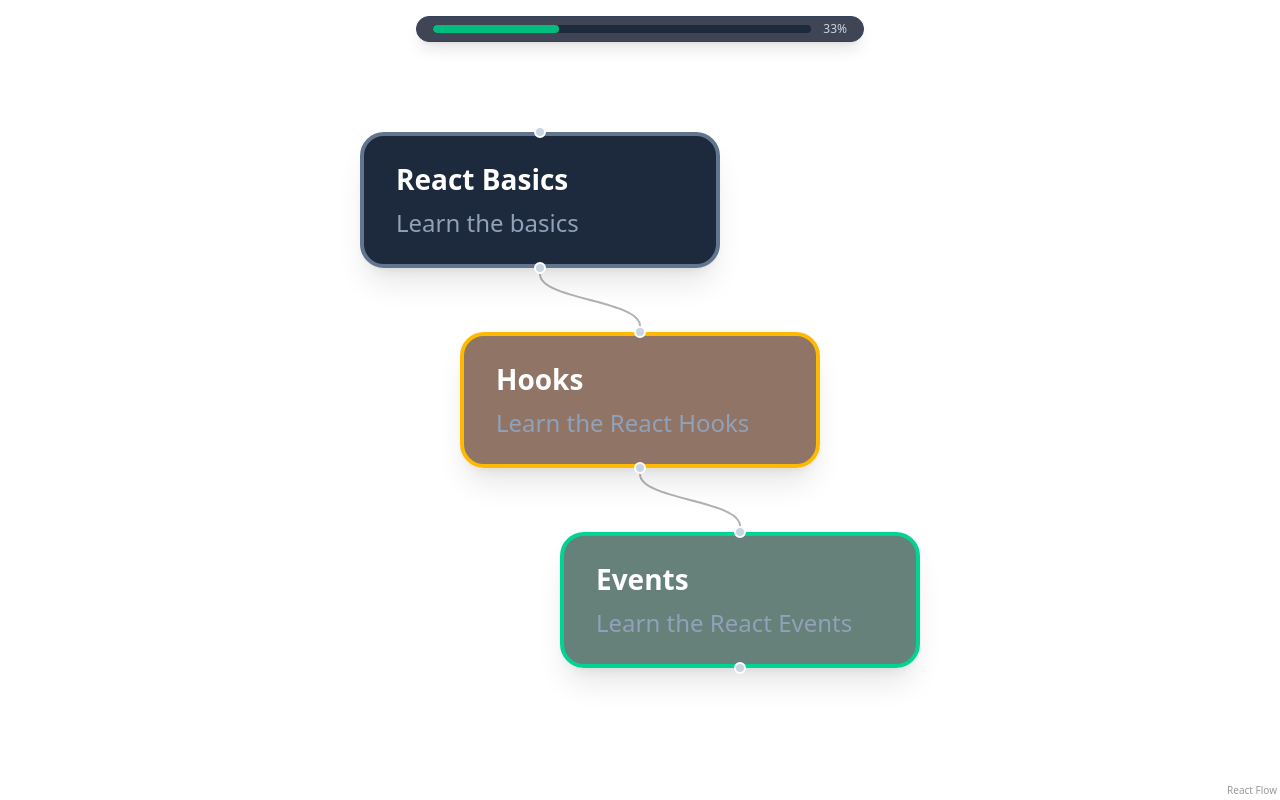
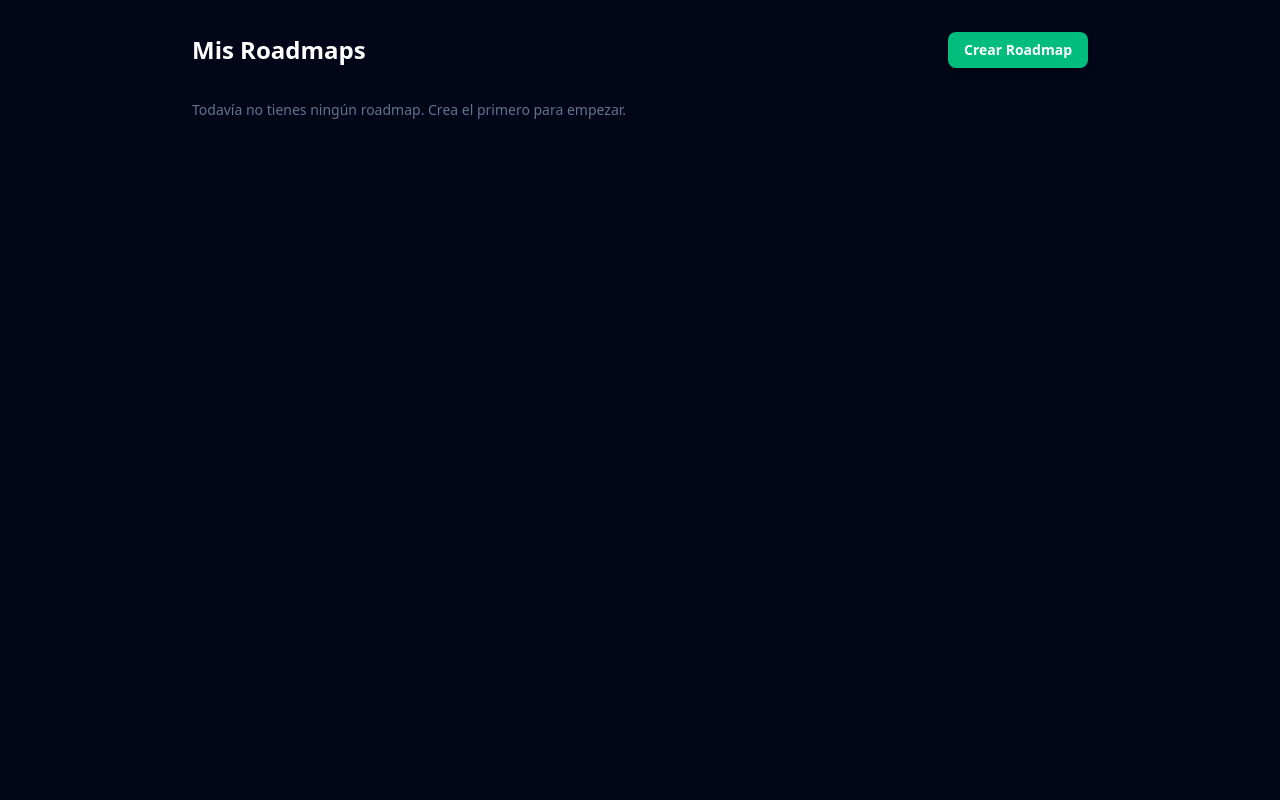
Before and after one commit to RubenColladoDiaz/SkillMap, a Next.js app: page / in a window 1280 px wide. Built offline with nearby package versions, Linux system fonts and the light colour scheme.

Commit message:
roadmaps

```diff
--- a/src/app/page.tsx
+++ b/src/app/page.tsx
@@ -1,12 +1,73 @@
 "use client";
 
-import { ReactFlowProvider } from "@xyflow/react";
-import Canvas from "./pages/Canvas";
+import { useEffect, useState } from "react";
+import { Roadmap } from "./types/Roadmap";
+import { useRouter } from "next/navigation";
+import Link from "next/link";
 
-export default function Home() {
+export default function Dashboard() {
+  const router = useRouter();
+
+  const [roadmaps, setRoadmaps] = useState<Roadmap[]>([]);
+
+  useEffect(() => {
+    if (localStorage.getItem("roadmaps") !== null) {
+      const roadmaps: Roadmap[] = JSON.parse(
+        localStorage.getItem("roadmaps") ?? "",
+      );
+      setRoadmaps(roadmaps);
+    }
+  }, []);
+
+  function createRoadmap() {
+    const uniqueId = crypto.randomUUID();
+    const newRoadmap: Roadmap = {
+      id: uniqueId,
+      name: "Nuevo Roadmap",
+      description: "",
+      nodes: [],
+      edges: [],
+    };
+    const updatedRoadmaps = [...roadmaps, newRoadmap];
+    setRoadmaps(updatedRoadmaps);
+    localStorage.setItem("roadmaps", JSON.stringify(updatedRoadmaps));
+    router.push("/roadmaps/" + uniqueId);
+  }
+
   return (
-    <ReactFlowProvider>
-      <Canvas />
-    </ReactFlowProvider>
+    <div className="min-h-screen bg-slate-950 p-8">
+      <div className="mx-auto max-w-4xl">
+        <div className="mb-8 flex items-center justify-between">
+          <h1 className="text-2xl font-bold text-white">Mis Roadmaps</h1>
+          <button
+            onClick={createRoadmap}
+            className="rounded-lg bg-emerald-500 px-4 py-2 text-sm font-semibold text-white shadow-md hover:bg-emerald-400"
+          >
+            Crear Roadmap
+          </button>
+        </div>
+
+        {roadmaps.length === 0 ? (
+          <p className="text-sm text-slate-500">
+            Todavía no tienes ningún roadmap. Crea el primero para empezar.
+          </p>
+        ) : (
+          <div className="grid grid-cols-1 gap-4 sm:grid-cols-2 md:grid-cols-3">
+            {roadmaps.map((roadmap) => (
+              <Link
+                key={roadmap.id}
+                href={`/roadmaps/${roadmap.id}`}
+                className="rounded-xl border border-slate-700 bg-slate-900 p-5 shadow-lg transition hover:border-emerald-400 hover:shadow-emerald-500/10"
+              >
+                <p className="font-semibold text-white">{roadmap.name}</p>
+                <p className="mt-1 text-xs text-slate-500">
+                  {roadmap.nodes.length} nodos
+                </p>
+              </Link>
+            ))}
+          </div>
+        )}
+      </div>
+    </div>
   );
 }
--- a/src/app/pages/Canvas.tsx
+++ b/src/app/pages/Canvas.tsx
@@ -14,6 +14,7 @@ import { Difficulty, SkillNode, SkillNodeStatus } from "../types/SkillNode";
 import UpdaterNode from "../flow/nodes/UpdaterNode";
 import EditNode from "../components/nodes/EditNode";
 import ProgressBar from "../components/ProgressBar";
+import { Roadmap } from "../types/Roadmap";
 
 const nodeStructures: SkillNode[] = [
   {
@@ -82,7 +83,7 @@ function getEdges(nodes: SkillNode[]) {
   );
 }
 
-export default function Canvas() {
+export default function Canvas({ roadmapId }: { roadmapId: string }) {
   const { screenToFlowPosition } = useReactFlow();
 
   const [nodes, setNodes] = useState(() => initialNodes);
@@ -111,20 +112,22 @@ export default function Canvas() {
 
   const progressPercentage = getProgress();
 
+  // Efecto de carga
   useEffect(() => {
-    if (localStorage.getItem("nodes") !== null) {
-      setNodes(JSON.parse(localStorage.getItem("nodes") ?? ""));
-    } else {
-      setNodes(initialNodes);
-    }
-
-    if (localStorage.getItem("edges") !== null) {
-      setEdges(JSON.parse(localStorage.getItem("edges") ?? ""));
-    } else {
-      setEdges(initialEdges);
+    if (localStorage.getItem("roadmaps") !== null) {
+      const roadmaps: Roadmap[] = JSON.parse(
+        localStorage.getItem("roadmaps") ?? "",
+      );
+      const actualRoadmap = roadmaps.find(
+        (roadmap) => roadmap.id === roadmapId,
+      );
+      if (actualRoadmap) {
+        setNodes(actualRoadmap.nodes);
+        setEdges(actualRoadmap.edges);
+      }
     }
     setHasLoaded(true);
-  }, []);
+  }, [roadmapId]);
 
   const onNodesChange = useCallback(
     (changes) =>
@@ -187,12 +190,22 @@ export default function Canvas() {
     );
   };
 
+  // Efecto de guardado
   useEffect(() => {
     if (!hasLoaded) return;
 
-    localStorage.setItem("nodes", JSON.stringify(nodes));
-    localStorage.setItem("edges", JSON.stringify(edges));
-  }, [nodes, edges, hasLoaded]);
+    if (localStorage.getItem("roadmaps") !== null) {
+      const roadmaps: Roadmap[] = JSON.parse(
+        localStorage.getItem("roadmaps") ?? "",
+      );
+      const updatedRoadmaps = roadmaps.map((roadmap) =>
+        roadmap.id === roadmapId
+          ? { ...roadmap, nodes: nodes, edges: edges }
+          : roadmap,
+      );
+      localStorage.setItem("roadmaps", JSON.stringify(updatedRoadmaps));
+    }
+  }, [edges, hasLoaded, nodes, roadmapId]);
 
   function createNode() {
     if (!flowPosition) return;
--- /dev/null
+++ b/src/app/roadmaps/[id]/page.tsx
@@ -0,0 +1,15 @@
+"use client";
+
+import { ReactFlowProvider } from "@xyflow/react";
+import Canvas from "../../pages/Canvas";
+import { useParams } from "next/navigation";
+
+export default function RoadmapPage() {
+  const params = useParams<{ id: string }>();
+  console.log(params);
+  return (
+    <ReactFlowProvider>
+      <Canvas roadmapId={params.id} />
+    </ReactFlowProvider>
+  );
+}
```
Also changed, not shown: src/app/types/Roadmap.ts (+4 -3 lines).
